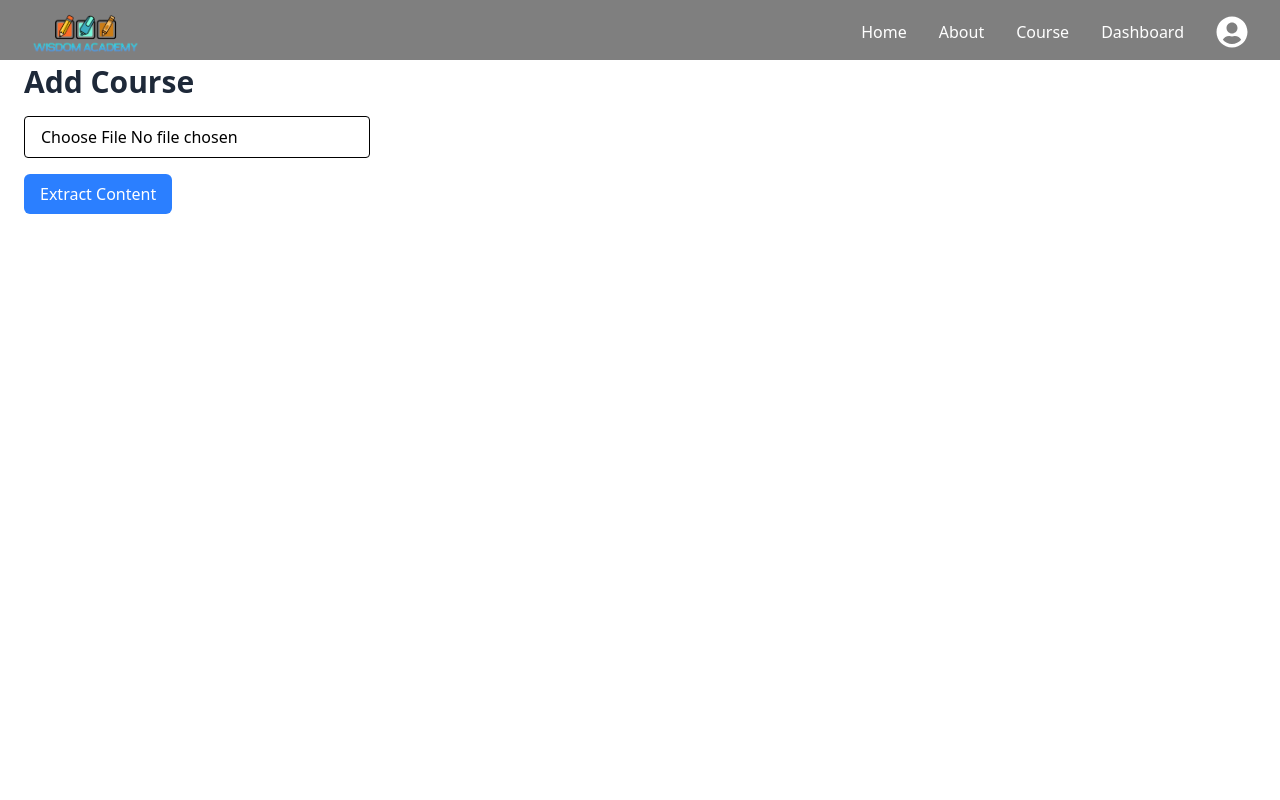
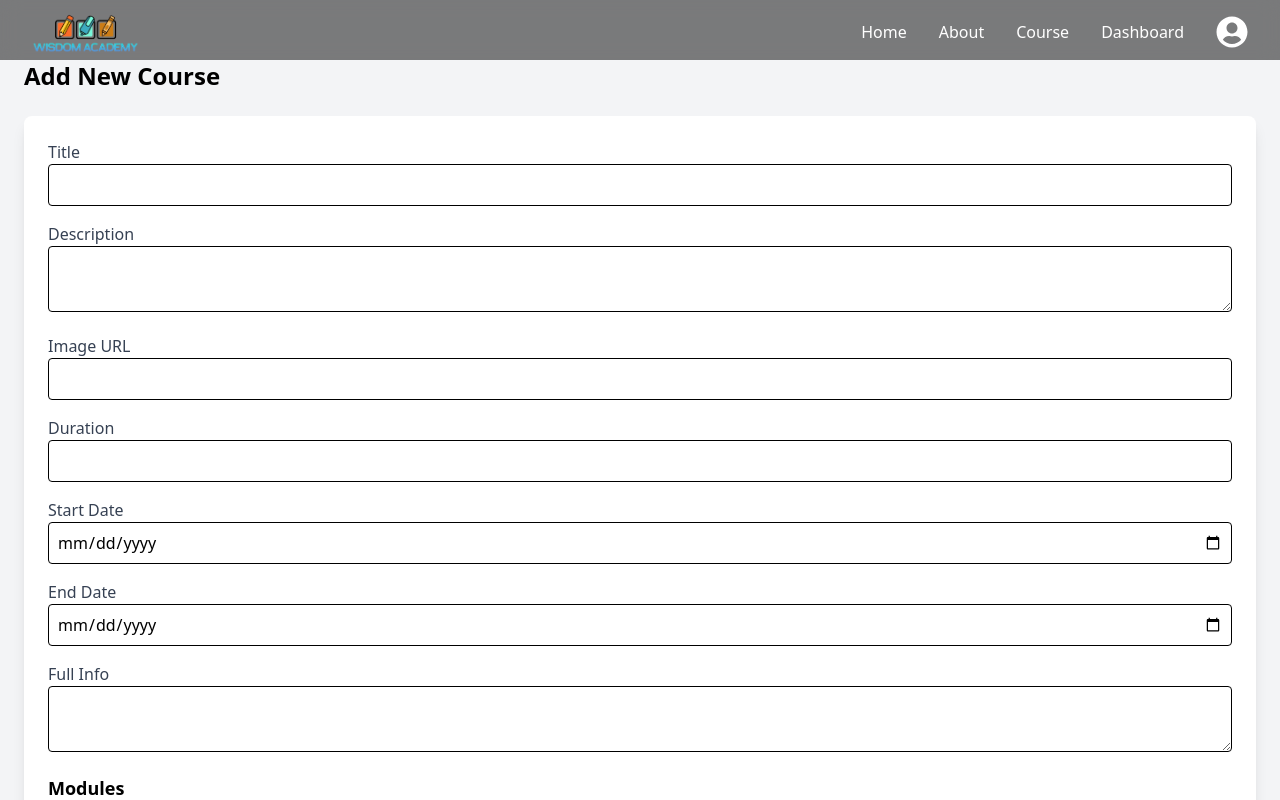
Before and after one commit to kaunain2005/student-portal2, a React (Vite) app: page /dashboard/course-dashboard/add-course in a window 1280 px wide. Shown: the top 800 px of the page. Built offline with nearby package versions, Linux system fonts and the light colour scheme; sample sign-in values are in the browser's storage.

Commit message:
#Custom code for final project presentation

```diff
--- a/src/pages/CourseDashboard.jsx
+++ b/src/pages/CourseDashboard.jsx
@@ -130,27 +130,6 @@ const HomeDashboard = () => {
             </motion.div>
           </Link>
         ))}
-
-        {/* Section 4 - Growth Chart */}
-        <motion.div
-          className="bg-white p-5 rounded-lg row-span-2 shadow-lg flex flex-col items-center cursor-pointer"
-          whileHover={{
-            scale: 1.02,
-            boxShadow: "0px 5px 15px rgba(0,0,0,0.2)",
-          }}
-          initial={{ opacity: 0, y: 20 }}
-          animate={{ opacity: 1, y: 0 }}
-          transition={{ duration: 0.3 }}
-        >
-          <Link to="/dashboard/section1" className="w-full h-full">
-            {/* <SalesChart /> */}
-            <h2 className="text-gray-600 text-lg md:text-3xl font-semibold">
-              Courses
-            </h2>
-            <GrowthChart />
-          </Link>
-        </motion.div>
-
         {/* section 5 */}
         <motion.div
           className="bg-gray-700 rounded-lg col-span-3 row-span-2 flex flex-col items-center justify-center text-white font-bold w-full h-full"
@@ -161,37 +140,8 @@ const HomeDashboard = () => {
           </Link>
         </motion.div>
 
-        {/* section 3 */}
-        <motion.div
-          className="bg-gray-700 p-6 rounded-lg flex items-center justify-center text-white text-xl font-bold"
-          whileHover={{ scale: 1.02 }}
-        >
-          <Link to="/dashboard/section3">3</Link>
-        </motion.div>
-        <motion.div
-          className="bg-gray-700 p-6 rounded-lg flex items-center justify-center text-white text-xl font-bold"
-          whileHover={{ scale: 1.02 }}
-        >
-          <Link to="/dashboard/section4">4</Link>
-        </motion.div>
-        <motion.div
-          className="bg-gray-700 p-6 rounded-lg flex items-center justify-center text-white text-xl font-bold"
-          whileHover={{ scale: 1.02 }}
-        >
-          <Link to="/dashboard/section5">5</Link>
-        </motion.div>
-        <motion.div
-          className="bg-gray-700 p-6 rounded-lg col-span-2 flex items-center justify-center text-white text-xl font-bold"
-          whileHover={{ scale: 1.02 }}
-        >
-          <Link to="/dashboard/section6">6</Link>
-        </motion.div>
       </motion.div>
 
-      {/* Nested Routes */}
-      <div className="mt-6">
-        <Outlet />
-      </div>
     </div>
   );
 };
--- a/src/pages/Dashboard.jsx
+++ b/src/pages/Dashboard.jsx
@@ -115,13 +115,6 @@ const Dashboard = () => {
             </Link>
           </motion.div>
 
-          {/* section 3 */}
-          <motion.div
-            className="bg-gray-700 p-6 rounded-lg flex items-center justify-center text-white text-xl font-bold"
-            whileHover={{ scale: 1.02 }}
-          >
-            <Link to="/dashboard/section3">3</Link>
-          </motion.div>
         </motion.div>
       </div>
       <Footer />
--- a/src/pages/Profile.jsx
+++ /dev/null
@@ -1,8 +0,0 @@
-// src/pages/Profile.jsx
-import React from "react";
-
-const Profile = () => {
-  return <div className='text-center mt-10 text-xl'>Profile Page (Coming Soon)</div>;
-};
-
-export default Profile;
--- a/src/pages/courses/AddCoursePage.jsx
+++ b/src/pages/courses/AddCoursePage.jsx
@@ -1,82 +1,174 @@
 import React, { useState } from "react";
 import axios from "axios";
-import Toast from "../../components/CourseSection/courseDashboard/Toast";
 
 const AddCoursePage = () => {
-  const [file, setFile] = useState(null);
-  const [course, setCourse] = useState(null);
-  const [showToast, setShowToast] = useState(false);
+  const [formData, setFormData] = useState({
+    title: "",
+    description: "",
+    image: "",
+    duration: "",
+    startDate: "",
+    endDate: "",
+    fullInfo: "",
+    modules: [],
+  });
 
-  const handleFileUpload = async (e) => {
-    setFile(e.target.files[0]);
+  const handleModuleChange = (index, field, value) => {
+    const updatedModules = [...formData.modules];
+    updatedModules[index][field] = value;
+    setFormData({ ...formData, modules: updatedModules });
   };
 
-  const handleExtractContent = async () => {
-    if (!file) {
-      alert("Please upload a file.");
-      return;
-    }
-
-    const formData = new FormData();
-    formData.append("file", file);
-
-    try {
-      const { data } = await axios.post("/api/extract-content", formData, {
-        headers: { "Content-Type": "multipart/form-data" },
-      });
-
-      setCourse(data); // Data includes title, description, etc.
-    } catch (error) {
-      console.error("Error extracting content:", error);
-    }
+  const handleAddModule = () => {
+    setFormData((prevState) => ({
+      ...prevState,
+      modules: [...prevState.modules, { title: "", content: "" }],
+    }));
   };
 
-  const handleAddCourse = async () => {
+  const handleRemoveModule = (index) => {
+    setFormData((prevState) => ({
+      ...prevState,
+      modules: prevState.modules.filter((_, i) => i !== index),
+    }));
+  };
+
+  const handleSubmit = async (e) => {
+    e.preventDefault();
     try {
-      await axios.post("/api/addcourses", course);
-      setShowToast(true);
-      setCourse(null); // Reset after successful submission
+      await axios.post("http://localhost:5000/api/addcourses", formData);
+      alert("Course added successfully!");
+      // Clear form
+      setFormData({
+        title: "",
+        description: "",
+        image: "",
+        duration: "",
+        startDate: "",
+        endDate: "",
+        fullInfo: "",
+        modules: [],
+      });
     } catch (error) {
       console.error("Error adding course:", error);
+      alert("Failed to add course.");
     }
   };
 
   return (
-    <div className="p-6 mt-10">
-      <h1 className="text-3xl font-bold text-gray-800 mb-4">Add Course</h1>
-
-      <input
-        type="file"
-        onChange={handleFileUpload}
-        className="block mb-4 border rounded px-4 py-2"
-      />
-      <button
-        onClick={handleExtractContent}
-        className="bg-blue-500 text-white px-4 py-2 rounded-md mb-4"
-      >
-        Extract Content
-      </button>
-
-      {course && (
-        <div className="bg-gray-100 p-4 rounded shadow-md mb-4">
-          <h2 className="text-xl font-bold text-gray-800">{course.title}</h2>
-          <p className="text-gray-600">{course.description}</p>
+    <div className="p-6 bg-gray-100 min-h-screen pt-15">
+      <h1 className="text-2xl font-bold mb-6">Add New Course</h1>
+      <form onSubmit={handleSubmit} className="bg-white p-6 shadow-lg rounded-lg">
+        <div className="mb-4">
+          <label className="block text-gray-700">Title</label>
+          <input
+            type="text"
+            value={formData.title}
+            onChange={(e) => setFormData({ ...formData, title: e.target.value })}
+            className="w-full p-2 border rounded"
+            required
+          />
+        </div>
+        <div className="mb-4">
+          <label className="block text-gray-700">Description</label>
+          <textarea
+            value={formData.description}
+            onChange={(e) => setFormData({ ...formData, description: e.target.value })}
+            className="w-full p-2 border rounded"
+            required
+          ></textarea>
+        </div>
+        <div className="mb-4">
+          <label className="block text-gray-700">Image URL</label>
+          <input
+            type="text"
+            value={formData.image}
+            onChange={(e) => setFormData({ ...formData, image: e.target.value })}
+            className="w-full p-2 border rounded"
+            required
+          />
+        </div>
+        <div className="mb-4">
+          <label className="block text-gray-700">Duration</label>
+          <input
+            type="text"
+            value={formData.duration}
+            onChange={(e) => setFormData({ ...formData, duration: e.target.value })}
+            className="w-full p-2 border rounded"
+            required
+          />
+        </div>
+        <div className="mb-4">
+          <label className="block text-gray-700">Start Date</label>
+          <input
+            type="date"
+            value={formData.startDate}
+            onChange={(e) => setFormData({ ...formData, startDate: e.target.value })}
+            className="w-full p-2 border rounded"
+            required
+          />
+        </div>
+        <div className="mb-4">
+          <label className="block text-gray-700">End Date</label>
+          <input
+            type="date"
+            value={formData.endDate}
+            onChange={(e) => setFormData({ ...formData, endDate: e.target.value })}
+            className="w-full p-2 border rounded"
+            required
+          />
+        </div>
+        <div className="mb-4">
+          <label className="block text-gray-700">Full Info</label>
+          <textarea
+            value={formData.fullInfo}
+            onChange={(e) => setFormData({ ...formData, fullInfo: e.target.value })}
+            className="w-full p-2 border rounded"
+          ></textarea>
+        </div>
+        <h3 className="text-lg font-bold mb-2">Modules</h3>
+        {formData.modules.map((module, index) => (
+          <div key={index} className="mb-4 p-4 border rounded">
+            <label className="block text-gray-700">Module Title</label>
+            <input
+              type="text"
+              value={module.title}
+              onChange={(e) => handleModuleChange(index, "title", e.target.value)}
+              className="w-full p-2 border rounded mb-2"
+              required
+            />
+            <label className="block text-gray-700">Content</label>
+            <textarea
+              value={module.content}
+              onChange={(e) => handleModuleChange(index, "content", e.target.value)}
+              className="w-full p-2 border rounded"
+              required
+            ></textarea>
+            <button
+              type="button"
+              onClick={() => handleRemoveModule(index)}
+              className="bg-red-600 text-white px-4 py-2 rounded hover:bg-red-700 mt-2"
+            >
+              Remove Module
+            </button>
+          </div>
+        ))}
+        <button
+          type="button"
+          onClick={handleAddModule}
+          className="bg-green-600 text-white px-4 py-2 rounded hover:bg-green-700"
+        >
+          Add Module
+        </button>
+        <div className="mt-6">
           <button
-            onClick={handleAddCourse}
-            className="bg-green-500 text-white px-4 py-2 rounded-md mt-4"
+            type="submit"
+            className="bg-blue-600 text-white px-4 py-2 rounded hover:bg-blue-700"
           >
             Add Course
           </button>
         </div>
-      )}
-
-      {showToast && (
-        <Toast
-          message="Course added successfully!"
-          type="success"
-          onClose={() => setShowToast(false)}
-        />
-      )}
+      </form>
     </div>
   );
 };
```
Also changed, not shown: src/components/StudentProfile.jsx (+58 -16 lines), src/pages/GeminiChatbot.jsx (+22 -18 lines).
